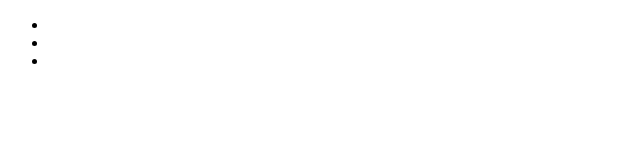
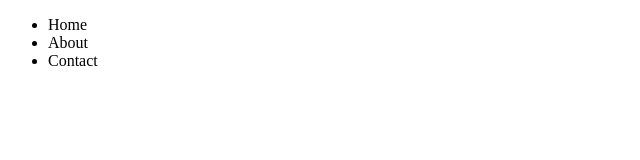
Before and after one commit to Jovan-CL/test, a plain HTML site: page index.html in a window 1280 px wide. Shown: the whole page, without its empty margins (0-640 px from the left). Drawn offline with Linux system fonts and the light colour scheme.

Commit message:
I added some content on the li items

```diff
--- a/index.html
+++ b/index.html
@@ -10,9 +10,9 @@
     <header>
       <nav>
         <ul>
-          <li></li>
-          <li></li>
-          <li></li>
+          <li>Home</li>
+          <li>About</li>
+          <li>Contact</li>
         </ul>
       </nav>
     </header>
```
